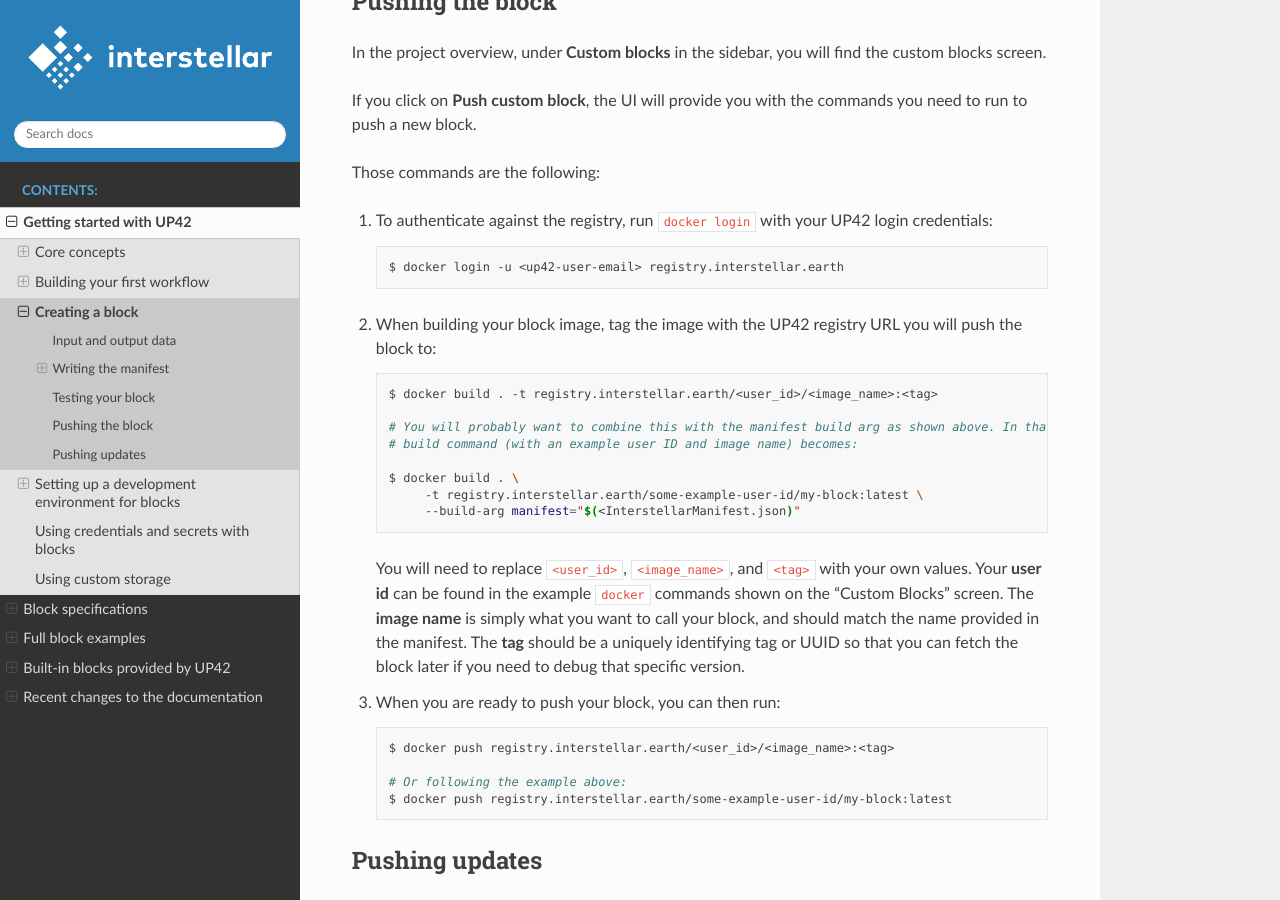
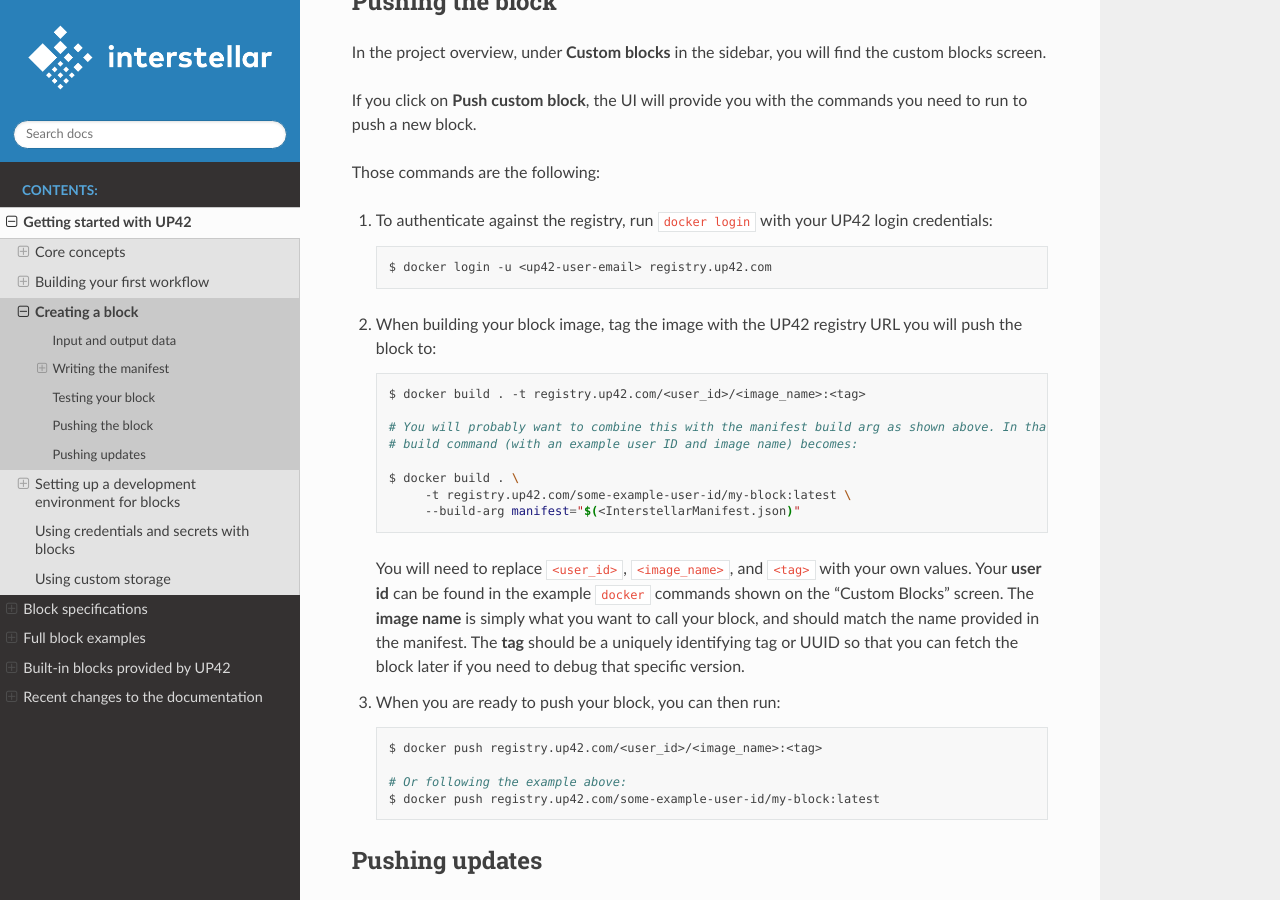
Before and after one commit to up42/docs, a Sphinx documentation site: the page built from source/getting-started/first-block.rst, in a window 1280 px wide and 900 px high, scrolled down 2182 px. Built offline with Sphinx 7.4.7 and the Read the Docs theme 2.0.0, drawn with Linux system fonts in a browser that asks for light colours.

Commit message:
Updated registry name.

```diff
--- a/source/getting-started/first-block.rst
+++ b/source/getting-started/first-block.rst
@@ -106,19 +106,19 @@
 
    .. code-block:: bash
 
-       $ docker login -u <up42-user-email> registry.interstellar.earth
+       $ docker login -u <up42-user-email> registry.up42.com
 
 2. When building your block image, tag the image with the UP42 registry URL you will push the block to:
 
    .. code-block:: bash
 
-       $ docker build . -t registry.interstellar.earth/<user_id>/<image_name>:<tag>
+       $ docker build . -t registry.up42.com/<user_id>/<image_name>:<tag>
 
        # You will probably want to combine this with the manifest build arg as shown above. In that case, the full
        # build command (with an example user ID and image name) becomes:
 
        $ docker build . \
-            -t registry.interstellar.earth/some-example-user-id/my-block:latest \
+            -t registry.up42.com/some-example-user-id/my-block:latest \
             --build-arg manifest="$(<InterstellarManifest.json)"
 
    You will need to replace ``<user_id>``, ``<image_name>``, and ``<tag>`` with your own values. Your **user id** can be
@@ -130,10 +130,10 @@
 
    .. code-block:: bash
 
-       $ docker push registry.interstellar.earth/<user_id>/<image_name>:<tag>
+       $ docker push registry.up42.com/<user_id>/<image_name>:<tag>
 
        # Or following the example above:
-       $ docker push registry.interstellar.earth/some-example-user-id/my-block:latest
+       $ docker push registry.up42.com/some-example-user-id/my-block:latest
 
 
 Pushing updates
```
